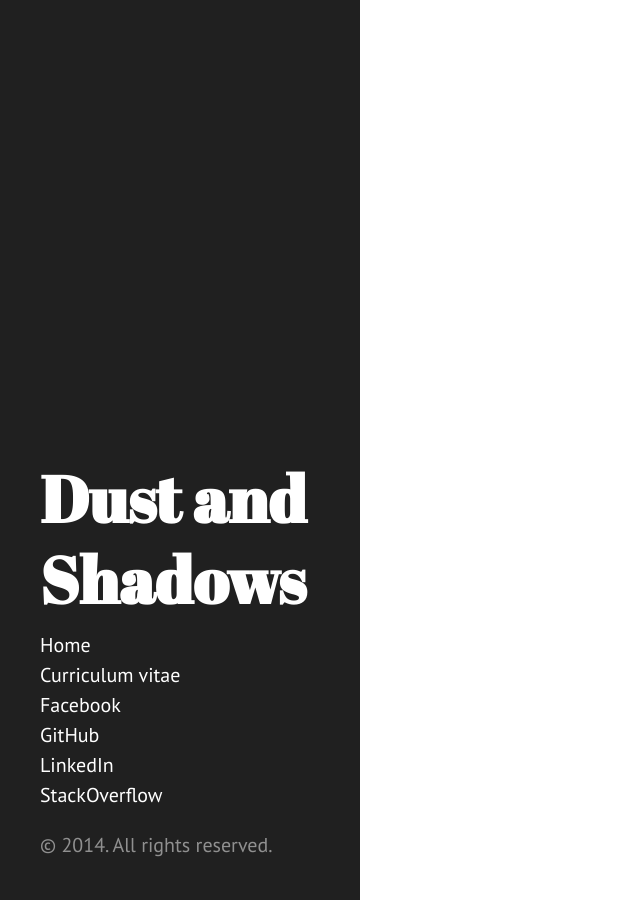
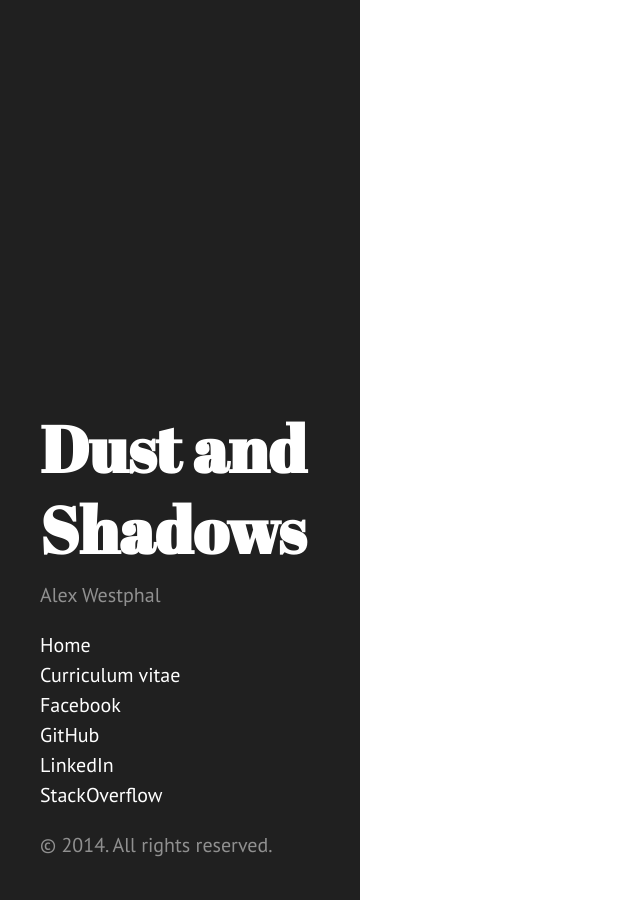
Before and after one commit to alexwestphal/alexwestphal.github.io, a Jekyll site: the page built from index.html, in a window 1280 px wide. Shown: the whole page, without its empty margins (0-640 px from the left). Built offline with Jekyll 4.4.1, drawn with Linux system fonts in a browser that asks for light colours; Markdown is read by kramdown in place of the engine named in the settings; the list of posts is cut into pages by our own code.

Commit message:
Added name to sidebar

```diff
--- a/_includes/sidebar.html
+++ b/_includes/sidebar.html
@@ -2,6 +2,7 @@
     <div class="container sidebar-sticky">
         <div class="sidebar-about">
             <h1>{{ site.title }}</h1>
+            <p class="lead">Alex Westphal</p>
         </div>
 
         <ul class="sidebar-nav">
```
